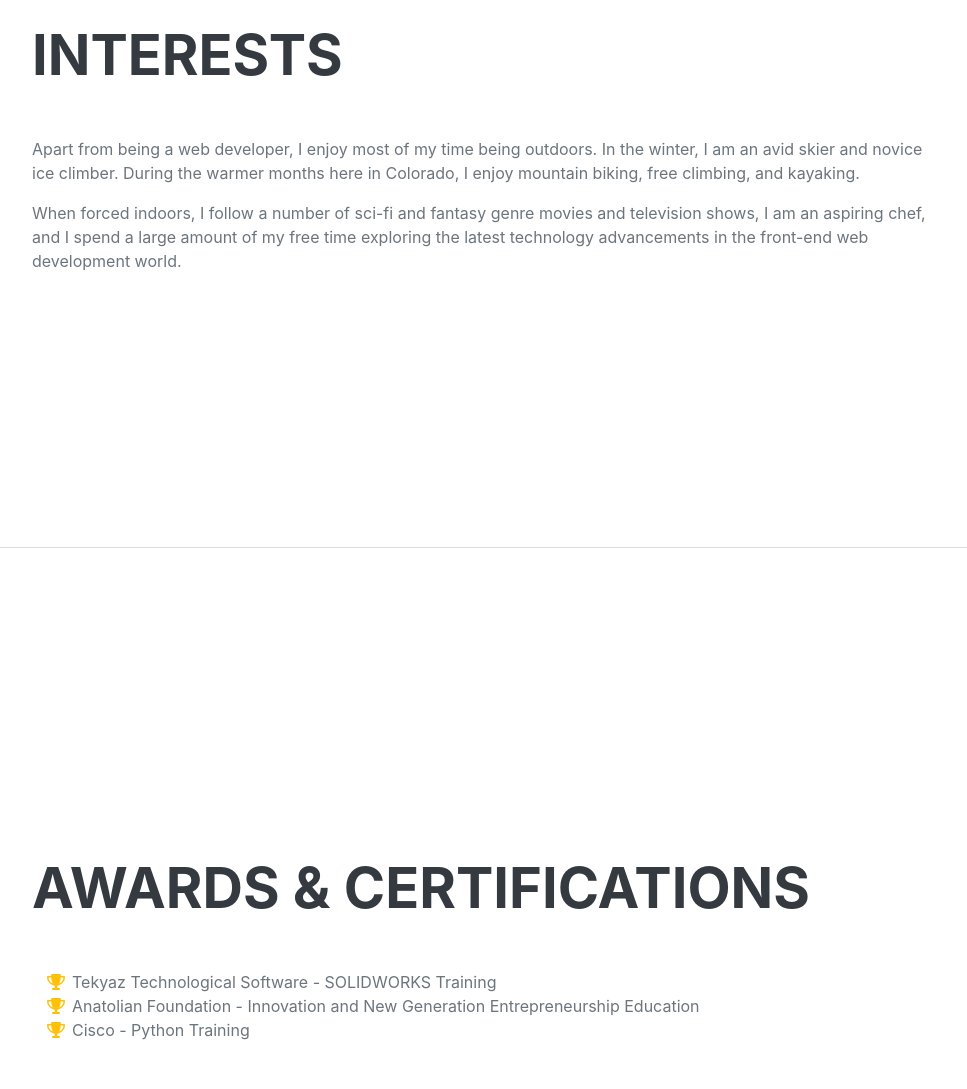
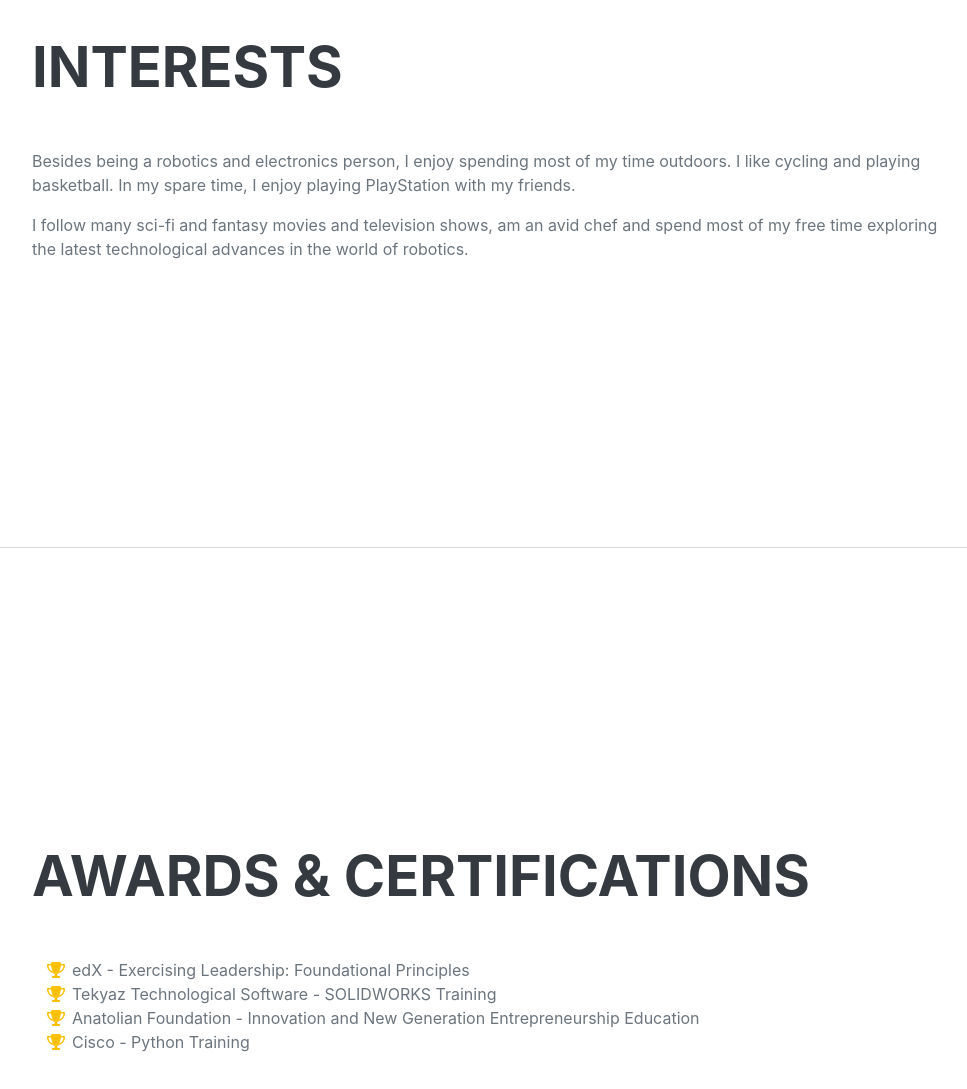
Before and after one commit to emreoz1/emreoz.engineer, a plain HTML site: page index.html in a window 1280 px wide. Shown: the part 3980-5069 px from the top of the page, without its empty margins (288-1255 px from the left). Drawn offline with nearby package versions, Linux system fonts and the light colour scheme; a web font is replaced by a local one.

Commit message:
Update index.html

```diff
--- a/index.html
+++ b/index.html
@@ -172,8 +172,8 @@
             <section class="resume-section" id="interests">
                 <div class="resume-section-content">
                     <h2 class="mb-5">Interests</h2>
-                    <p>Apart from being a web developer, I enjoy most of my time being outdoors. In the winter, I am an avid skier and novice ice climber. During the warmer months here in Colorado, I enjoy mountain biking, free climbing, and kayaking.</p>
-                    <p class="mb-0">When forced indoors, I follow a number of sci-fi and fantasy genre movies and television shows, I am an aspiring chef, and I spend a large amount of my free time exploring the latest technology advancements in the front-end web development world.</p>
+                    <p>Besides being a robotics and electronics person, I enjoy spending most of my time outdoors. I like cycling and playing basketball. In my spare time, I enjoy playing PlayStation with my friends.</p>
+                    <p class="mb-0">I follow many sci-fi and fantasy movies and television shows, am an avid chef and spend most of my free time exploring the latest technological advances in the world of robotics.</p>
                 </div>
             </section>
             <hr class="m-0" />
@@ -182,6 +182,10 @@
                 <div class="resume-section-content">
                     <h2 class="mb-5">Awards & Certifications</h2>
                     <ul class="fa-ul mb-0">
+			<li>
+                            <span class="fa-li"><i class="fas fa-trophy text-warning"></i></span>
+                            edX - Exercising Leadership: Foundational Principles
+                        </li>
                         <li>
                             <span class="fa-li"><i class="fas fa-trophy text-warning"></i></span>
                             Tekyaz Technological Software - SOLIDWORKS Training
```
